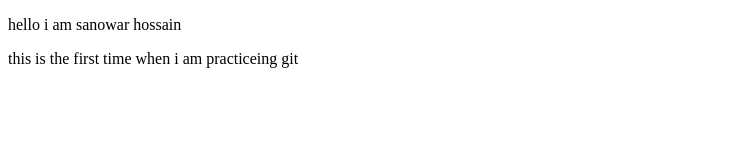
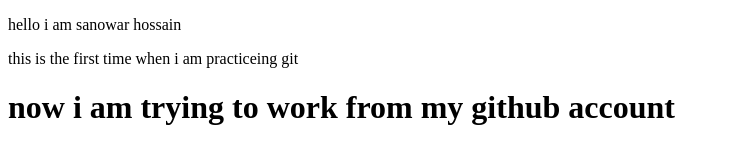
Before and after one commit to cSanowar/San, a plain HTML site: page index.html in a window 1280 px wide. Shown: the whole page, without its empty margins (0-730 px from the left). Drawn offline with Linux system fonts and the light colour scheme.

Commit message:
Update index.html

```diff
--- a/index.html
+++ b/index.html
@@ -9,5 +9,6 @@
 <body>
     <p>hello i am sanowar hossain</p>
     <div>this is the first time when i am practiceing git</div>
+    <h1> now i am trying to work from  my github account</h1>
 </body>
 </html>
```
